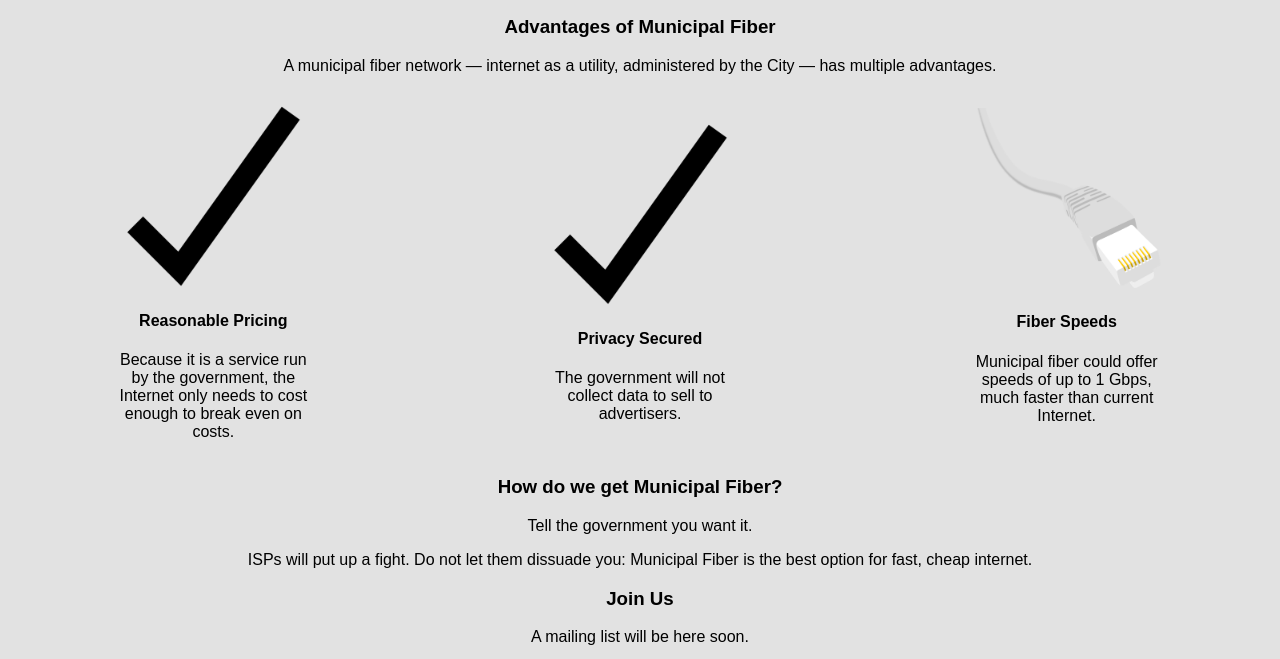
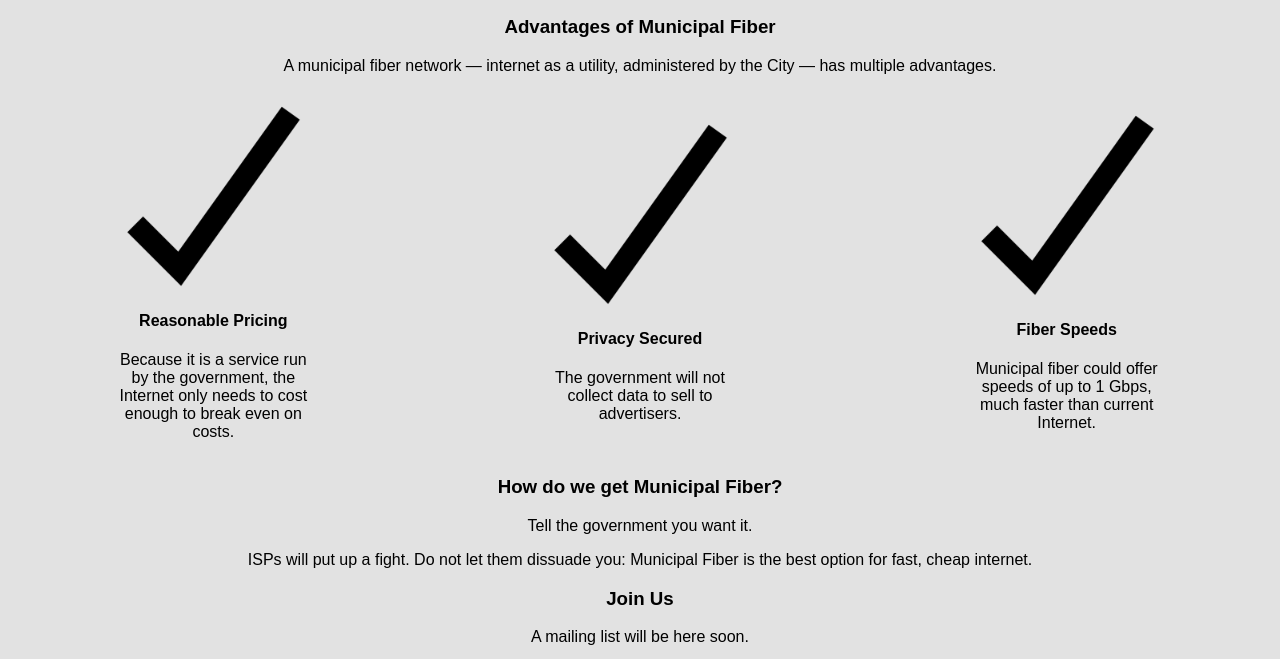
Before and after one commit to EdmondFiber/EdmondFiber.github.io, a plain HTML site: page index.html in a window 1280 px wide. Shown: the part 907-1566 px from the top of the page. Drawn offline with Linux system fonts and the light colour scheme.

Commit message:
Update image
Updated image from a fiber optic cable for continuity

```diff
--- a/index.html
+++ b/index.html
@@ -95,7 +95,9 @@
                     </div>
                     <div class="content-container">
                         <div class="img-div">
-                            <img class="img-div" src="./img/ethernet.png" />
+                            <!--This was annoying me.-->
+                            <!--<img class="img-div" src="./img/ethernet.png" />-->
+                            <img class="img-div" src="./img/check.png" />
                         </div>
                         <div class="content-div">
                             <h4>Fiber Speeds</h4>
```
